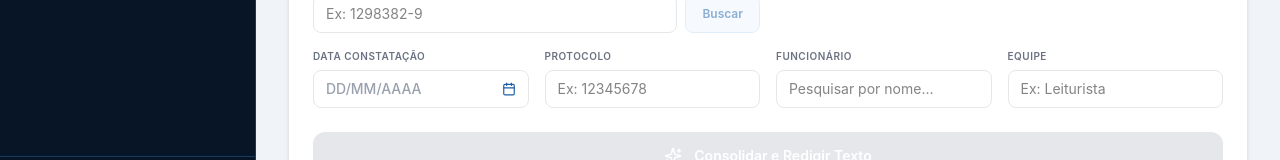
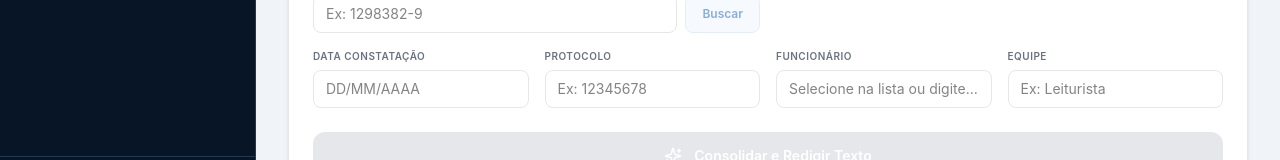
Before and after one commit to MarieleV/Notificacao-CAJ, a React (Vite) app in the folder front-end/: page /#/ in a window 1280 px wide. Shown: the part 579-739 px from the top of the page. Built offline with nearby package versions, Linux system fonts and the light colour scheme.

Commit message:
integração da funcionalidade de digitar nos itens de seleção

```diff
--- a/front-end/src/pages/RedatorNotificacao.tsx
+++ b/front-end/src/pages/RedatorNotificacao.tsx
@@ -106,7 +106,13 @@ export function RedatorNotificacao() {
               <div className="grid grid-cols-1 sm:grid-cols-2 lg:grid-cols-4 gap-4 mb-4">
                 <div>
                   <label className="block text-[10px] font-semibold text-gray-500 uppercase tracking-wider mb-1.5">Data Constatação</label>
-                  <DatePicker value={hook.dataConstatacao} onChange={hook.setDataConstatacao} placeholder="DD/MM/AAAA" />
+                  <input
+                    type="text"
+                    value={hook.dataConstatacao}
+                    onChange={(e) => hook.setDataConstatacao(e.target.value)}
+                    placeholder="DD/MM/AAAA"
+                    className="w-full px-3 py-2 border border-gray-200 rounded-lg text-sm focus:outline-none focus:border-[#1a5fa8] transition-all"
+                  />
                 </div>
                 <div>
                   <label className="block text-[10px] font-semibold text-gray-500 uppercase tracking-wider mb-1.5">Protocolo</label>
@@ -468,23 +474,20 @@ const BuscaFuncionarioInput = ({ hook }: any) => (
   <div className="relative">
     <label className="block text-[10px] font-semibold text-gray-500 uppercase tracking-wider mb-1.5">Funcionário</label>
     <input
-      value={hook.funcionario ? `Mat. ${hook.funcionario}` : hook.funcionarioBusca}
+      value={hook.funcionario} // <-- Agora reflete exatamente o que está no estado (livre ou clicado)
       onChange={(e) => {
-        hook.setFuncionario("");
-        hook.setFuncionarioBusca(e.target.value);
+        hook.setFuncionario(e.target.value); // Salva a digitação livre instantaneamente
+        hook.setFuncionarioBusca(e.target.value); // Alimenta o filtro da lista
         hook.setFuncSearchOpen(true);
       }}
       onFocus={() => {
-        if (hook.funcionario) hook.setFuncionarioBusca("");
         hook.setFuncSearchOpen(true);
       }}
       onBlur={() => setTimeout(() => hook.setFuncSearchOpen(false), 200)}
-      placeholder="Pesquisar por nome..."
+      placeholder="Selecione na lista ou digite..."
       className="w-full px-3 py-2 border border-gray-200 rounded-lg text-sm focus:outline-none focus:border-[#1a5fa8]"
     />
-    {hook.funcionarioSelecionado && !hook.funcSearchOpen && (
-      <p className="mt-1 text-[10px] text-gray-500 truncate">{hook.funcionarioSelecionado.nome}</p>
-    )}
+
     {hook.funcSearchOpen && (
       <div className="absolute z-50 w-full mt-1 bg-white border border-gray-200 rounded-lg shadow-lg max-h-56 overflow-y-auto">
         {hook.filteredFuncionarios.map((f: any) => (
@@ -493,7 +496,8 @@ const BuscaFuncionarioInput = ({ hook }: any) => (
             className="px-3 py-2 flex items-center justify-between gap-2 text-sm text-gray-700 hover:bg-[#f0f7ff] hover:text-[#1a5fa8] cursor-pointer transition-colors"
             onMouseDown={(e) => {
               e.preventDefault();
-              hook.setFuncionario(String(f.matricula));
+              // Se clicar na lista, preenche o campo bonitinho e fecha
+              hook.setFuncionario(`${f.nome} (Mat. ${f.matricula})`);
               hook.setFuncionarioBusca("");
               hook.setFuncSearchOpen(false);
             }}
@@ -502,6 +506,11 @@ const BuscaFuncionarioInput = ({ hook }: any) => (
             <span className="text-[10px] font-mono font-bold text-[#1a5fa8] flex-shrink-0">Mat. {f.matricula}</span>
           </div>
         ))}
+        {hook.filteredFuncionarios.length === 0 && (
+          <div className="px-3 py-2 text-xs text-gray-500 italic">
+            Continue digitando para inserir um texto livre...
+          </div>
+        )}
       </div>
     )}
   </div>
```
